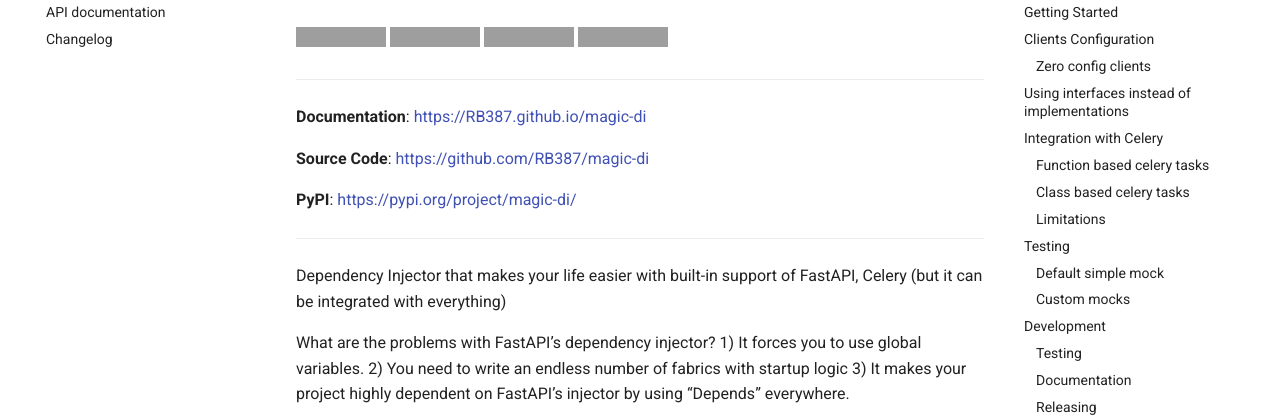
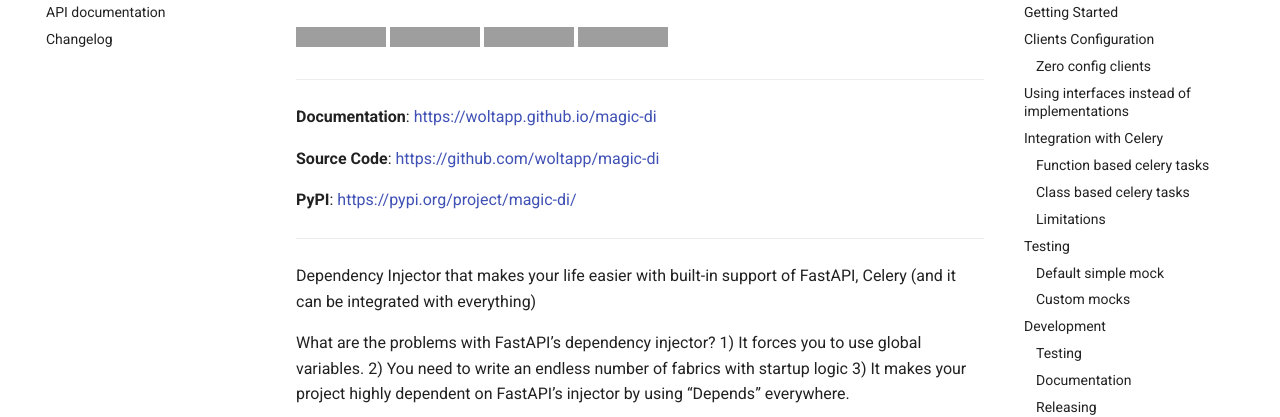
Before and after one commit to woltapp/magic-di, an MkDocs documentation site: the page built from docs/index.md, in a window 1280 px wide and 900 px high, cut to the strip 153-570 px from the top of the window. Built offline with MkDocs 1.6.1 and Material for MkDocs 9.7.7, drawn with Linux system fonts in a browser that asks for light colours; comment, search, counter and statistics services are not loaded; grey boxes are pictures that could not be loaded.

Commit message:
small fixes

```diff
--- a/README.md
+++ b/README.md
@@ -8,15 +8,15 @@
 
 ---
 
-**Documentation**: [https://RB387.github.io/magic-di](https://RB387.github.io/magic-di)
+**Documentation**: [https://woltapp.github.io/magic-di](https://woltapp.github.io/magic-di)
 
-**Source Code**: [https://github.com/RB387/magic-di](https://github.com/RB387/magic-di)
+**Source Code**: [https://github.com/woltapp/magic-di](https://github.com/woltapp/magic-di)
 
 **PyPI**: [https://pypi.org/project/magic-di/](https://pypi.org/project/magic-di/)
 
 ---
 
-Dependency Injector that makes your life easier with built-in support of FastAPI, Celery (but it can be integrated with everything)
+Dependency Injector that makes your life easier with built-in support of FastAPI, Celery (and it can be integrated with everything)
 
 What are the problems with FastAPI’s dependency injector?
 1) It forces you to use global variables.
--- a/mkdocs.yml
+++ b/mkdocs.yml
@@ -1,5 +1,5 @@
 site_name: "magic-di"
-repo_url: https://github.com/RB387/magic-di
+repo_url: https://github.com/woltapp/magic-di
 
 theme:
   name: material
```
Also changed, not shown: .cruft.json.
